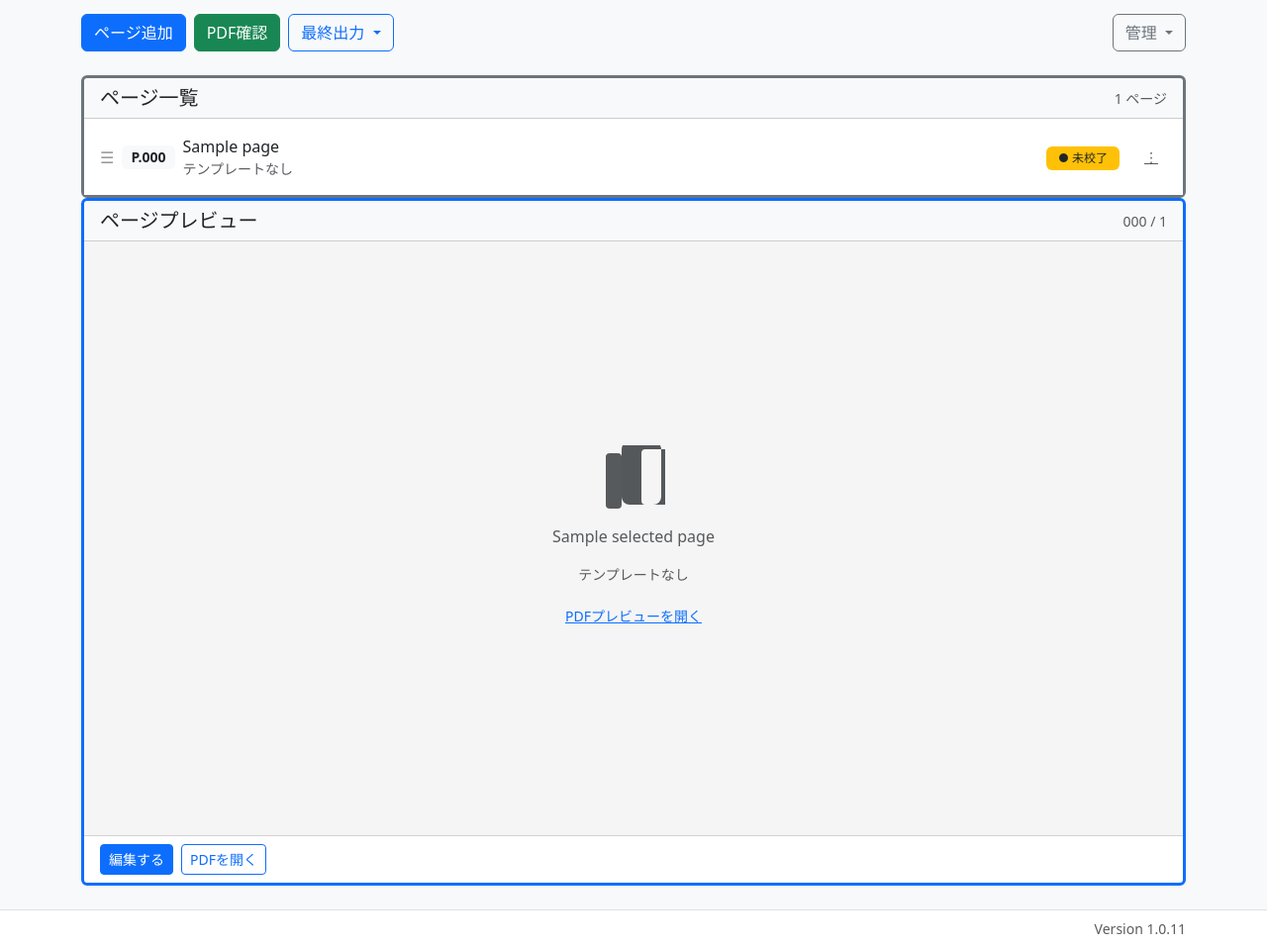
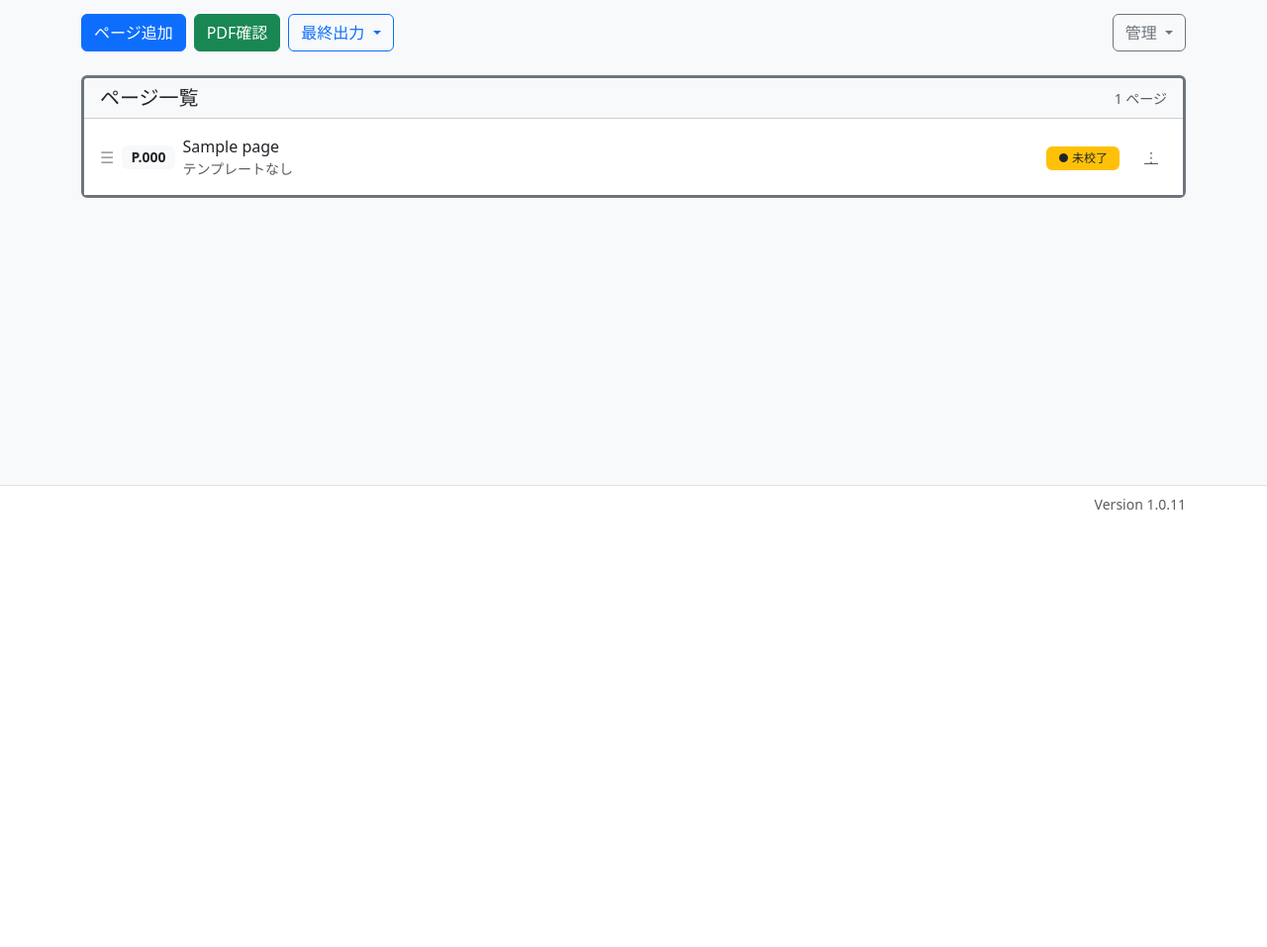
Before and after one commit to malko73/ppm, a Django app: template templates/projects/project_detail.html in a window 1280 px wide. Shown: the part 272-1229 px from the top of the page at 99% size. After the commit the page ends 787 px from the top, so only its background shows below. Run offline with Django 5.2, Linux system fonts and the light colour scheme; the template is opened without the code that fills it: most values are stand-ins (such as "Sample title", 1, 10 or a date in 2020); data that the repository does not hold is empty; parts of the project's set-up code (start-up, migrations or seed data) failed here and were passed over; some libraries are stand-ins or nearby versions.

Commit message:
refactor: remove right preview pane from project detail

```diff
--- a/static/css/project_detail_redesign.css
+++ b/static/css/project_detail_redesign.css
@@ -36,11 +36,9 @@
     padding: 0.375rem 0.75rem;
 }
 
-/* ===== 2-Pane Layout Container ===== */
+/* ===== Page List Container ===== */
 .project-detail-container {
-    display: grid;
-    grid-template-columns: 1fr 1.2fr;
-    gap: 20px;
+    display: block;
     min-height: calc(100vh - 400px);
 }
 
--- a/templates/components/page_list_pane.html
+++ b/templates/components/page_list_pane.html
@@ -12,8 +12,6 @@
             {% for page in pages %}
             <div class="list-group-item d-flex align-items-center justify-content-between py-3 px-3 page-list-item"
                  data-page-id="{{ page.id }}"
-                 hx-get="{% url 'page_preview' project.pk page.pk %}"
-                 hx-target=".page-preview-pane"
                  style="cursor: pointer; transition: background-color 0.15s;">
 
                 <div class="d-flex align-items-center flex-grow-1">
--- a/templates/projects/project_detail.html
+++ b/templates/projects/project_detail.html
@@ -16,11 +16,8 @@
 
 {# ===== 2-Pane Layout ===== #}
 <div class="project-detail-container">
-    {# Left Pane: Page List #}
+    {# Page List #}
     {% include 'components/page_list_pane.html' %}
-
-    {# Right Pane: Page Preview #}
-    {% include 'components/page_preview_pane.html' %}
 </div>
 
 {# ===== CSV Export Modal ===== #}
```
